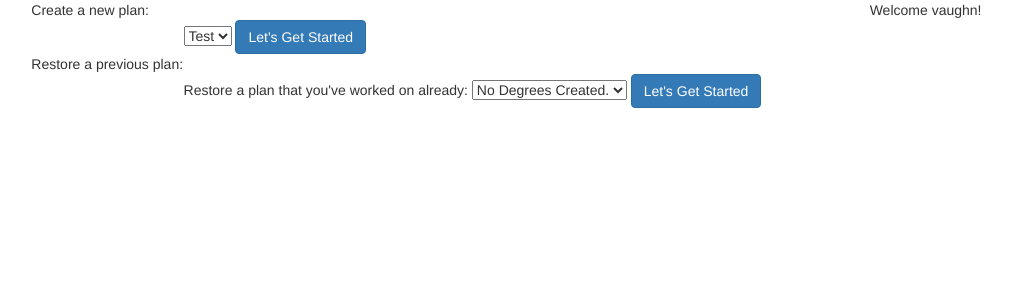
After one commit to vwdorsey/Project3, a Django app: page /landing/ in a window 1280 px wide. The commit adds this page. Shown: the top 300 px of the page, without its empty margins (197-1209 px from the left). Run offline with Django 3.2, Linux system fonts and the light colour scheme; a user stored in the database is signed in; data comes from the database, SQL or seed files in the repository; some libraries are stand-ins or nearby versions.

Commit message:
Many changes to make way for authentication system. Login and Registration working for the most part. Still some bugs to fix. Added landing page to redirect to degrees being made already or to create a new program. Looks not so great. No path to the planner itself yet, but that's in the works. Many changes to Database to support new schemes.

```diff
--- a/degree_forward/default/admin.py
+++ b/degree_forward/default/admin.py
@@ -4,14 +4,14 @@
 # Register your models here.
 
 
-@admin.register(DegreePlan)
+@admin.register(DegreePlanTemplate)
 class DegreePlanAdmin(admin.ModelAdmin):
     list_display = ['Major']
 
 
-@admin.register(Semester)
+@admin.register(SemesterTemplate)
 class SemesterAdmin(admin.ModelAdmin):
-    list_display = ['Number', 'Term', 'Classes']
+    list_display = ['Classes']
 
 @admin.register(ClassListing)
 class ClassAdmin(admin.ModelAdmin):
--- a/degree_forward/default/models.py
+++ b/degree_forward/default/models.py
@@ -26,14 +26,14 @@
 class DegreePlanTemplate(models.Model):
     Major = models.CharField(max_length=30, primary_key=True)
     Credits = models.IntegerField()
-    Semester1 = models.ForeignKey(SemesterTemplate, related_name="sem1", null=True)
-    Semester2 = models.ForeignKey(SemesterTemplate, related_name="sem2", null=True)
-    Semester3 = models.ForeignKey(SemesterTemplate, related_name="sem3", null=True)
-    Semester4 = models.ForeignKey(SemesterTemplate, related_name="sem4", null=True)
-    Semester5 = models.ForeignKey(SemesterTemplate, related_name="sem5", null=True)
-    Semester6 = models.ForeignKey(SemesterTemplate, related_name="sem6", null=True)
-    Semester7 = models.ForeignKey(SemesterTemplate, related_name="sem7", null=True)
-    Semester8 = models.ForeignKey(SemesterTemplate, related_name="sem8", null=True)
+    Semester1 = models.TextField(default='NONE')
+    Semester2 = models.TextField(default='NONE')
+    Semester3 = models.TextField(default='NONE')
+    Semester4 = models.TextField(default='NONE')
+    Semester5 = models.TextField(default='NONE')
+    Semester6 = models.TextField(default='NONE')
+    Semester7 = models.TextField(default='NONE')
+    Semester8 = models.TextField(default='NONE')
 
 class UserDegreePlan(models.Model):
     ENTRY_TERM_CHOICES = (
--- /dev/null
+++ b/degree_forward/default/templates/landing.html
@@ -0,0 +1,42 @@
+<!DOCTYPE html>
+<html lang="en">
+<head>
+    <meta charset="UTF-8">
+    <title>Landing</title>
+    <link rel="stylesheet" href="https://maxcdn.bootstrapcdn.com/bootstrap/3.3.6/css/bootstrap.min.css" >
+    <script src="//code.jquery.com/jquery-1.12.0.min.js"></script>
+    <script src="https://maxcdn.bootstrapcdn.com/bootstrap/3.3.6/js/bootstrap.min.js"></script>
+</head>
+<body>
+    Welcome {{ uname }}!
+    <div class="container col-xs-8 col-xs-offset-2">
+        Create a new plan:
+        <div class="container col-xs-9 col-xs-offset-2">
+            <form action="/plan/" method="POST">
+                {% csrf_token %}
+                <select name="plan">
+                    {% for info in tempList %}
+                    <option value="{{ info }}">{{ info }}</option>
+                    {% endfor %}
+                </select>
+                <input type="submit" class="btn btn-default btn-primary" value="Let's Get Started">
+            </form>
+        </div>
+    </div>
+    <div class="container col-xs-8 col-xs-offset-2">
+    Restore a previous plan:
+        <div class="container col-xs-9 col-xs-offset-2">
+            <form action="/plan/" method="POST">
+                {% csrf_token %}
+                Restore a plan that you've worked on already:
+                <select name="plan">
+                    {% for plan in degList %}
+                    <option value="{{ plan }}">{{ plan }}</option>
+                    {% endfor %}
+                </select>
+                <input type="submit" class="btn btn-default btn-primary" value="Let's Get Started">
+            </form>
+        </div>
+    </div>
+</body>
+</html>
--- a/degree_forward/default/urls.py
+++ b/degree_forward/default/urls.py
@@ -3,5 +3,8 @@
 
 urlpatterns = [
     url(r'^$', views.index, name='index'),
-    url(r'^plan/', views.plan, name='plan')
+    url(r'^plan/', views.plan, name='plan'),
+    url(r'^register/', views.register, name='register'),
+    url(r'^login/', views.auth, name='login'),
+    url(r'^landing/', views.landing, name='landing')
 ]
--- a/degree_forward/default/views.py
+++ b/degree_forward/default/views.py
@@ -1,24 +1,115 @@
-from django.shortcuts import render
+from django.shortcuts import render, redirect
+from django.contrib.auth import authenticate, login
+from django.core.exceptions import ObjectDoesNotExist
 from django.http import HttpResponse
 from django.template import loader
 from .models import *
 
 
 def index(request):
-    useplan = DegreePlan.objects.all()
-    context = {
-        'plans': useplan
-    }
-    return render(request, 'application.html', context)
+    if request.user.is_authenticated():
+        return redirect('/landing/',request);
+    else:
+        return render(request, 'application.html')
+
+def register(request):
+    username = request.POST.get('username')
+    password1 = request.POST.get('pass1')
+    password2 = request.POST.get('pass2')
+    if password1 == password2:
+        User.objects.create_user(username=username, email=None, password=password1)
+        return render(request, 'application.html')
+    else:
+        error = "The passwords you have entered don't match."
+        context = {error}
+        return render(request, 'application.html', context)
+
+def auth(request):
+    username = request.POST.get('username')
+    password = request.POST.get('password')
+    user = authenticate(username=username, password=password)
+    if user is not None:
+        if user.is_active:
+            login(request, user)
+            return redirect('/landing/', request)
+        else :
+            error = "Invalid Username or Password."
+            context = {error}
+            render(request, 'application.html', context)
+
+def landing(request):
+    if request.user.is_authenticated():
+        udl = getUserDegreeList(request.user.id)
+        dl = getTemplateList()
+        context = {'uname': request.user.username,
+                   'degList': udl,
+                   'tempList': dl}
+
+        return render(request, 'landing.html', context)
+    else:
+        return render(request, 'application.html')
+
+def getUserDegreeList(id):
+    planListings = []
+    try:
+        plans = UserDegreePlan.objects.get(LinkedUser=id);
+        for plan in plans:
+            planListings.append(plan.Major)
+        return planListings
+    except ObjectDoesNotExist as e:
+        planListings.append("No Degrees Created.")
+        return planListings
+
+
+def getTemplateList():
+    plans = DegreePlanTemplate.objects.all()
+    templates = []
+    for I in plans:
+        templates.append(I.Major)
+
+    if templates.count == 0:
+        templates.append('No Degrees Available')
+
+    return templates
+
 
 # To be replaced by a new plan and prev plan function
 def plan(request):
     requestedplan = request.POST.get("plan","")
-    print(request)
     if requestedplan == '':
         requestedplan = 'NONE'
-    useplan = DegreePlan.objects.get(Major=requestedplan)
-    plans = DegreePlan.objects.all()
+    useplan = DegreePlanTemplate.objects.get(Major=requestedplan)
+
+
+def tryint(val):
+    try:
+        int(val)
+        return True
+    except ValueError:
+        return False
+
+def makeNewDegree(request):
+    requestedplan = request.POST.get("plan", "")
+    if requestedplan == '':
+        requestedplan = 'NONE'
+    useplan = DegreePlanTemplate.objects.get(Major=requestedplan)
+
+
+def loadPrevDegree(request):
+    requestedplan = request.POST.get("planID", "")
+    if requestedplan == '':
+        requestedplan = 'NONE'
+    useplan = UserDegreePlan.objects.get(pk=requestedplan);
+    if useplan.LinkedUser == request.user.id:
+        expandDegree(useplan, request)
+    else:
+        error = "The degree you tried to load doesn't belong to you. If this is in error, please report to devs."
+        context = { error }
+        render(request, 'landing.html', context)
+
+
+def expandDegree(useplan, request):
+    plans = DegreePlanTemplate.objects.all()
     classes = ClassListing.objects.all()
     ClassString = ""
     ClassCategories = []
@@ -59,30 +150,14 @@
         'classString': ClassString,
         'allplans': plans,
         'allclasses': classes,
-        'plan' : requestedplan,
-        'credits' : useplan.Credits,
+        'plan': useplan,
+        'credits': useplan.Credits,
         'classList': classlist,
         'semCredits': semCredits
     }
 
     return render(request, 'plan.html', context)
 
+#def saveSemChanges(request):
 
-def tryint(val):
-    try:
-        int(val)
-        return True
-    except ValueError:
-        return False
-
-def makeNewDegree(request):
-
-def loadPrevDegree(request):
-
-def expandDegree(request):
-
-def saveSemChanges(request):
-
-def saveSemOrder(request):
-
-def login(request):
+#def saveSemOrder(request):
```
Also changed, not shown: degree_forward/default/templates/application.html (+25 -11 lines), degree_forward/db.sqlite3, degree_forward/default/migrations/0009_auto_20160404_1424.py (added), degree_forward/default/migrations/0010_auto_20160404_1448.py (added).
